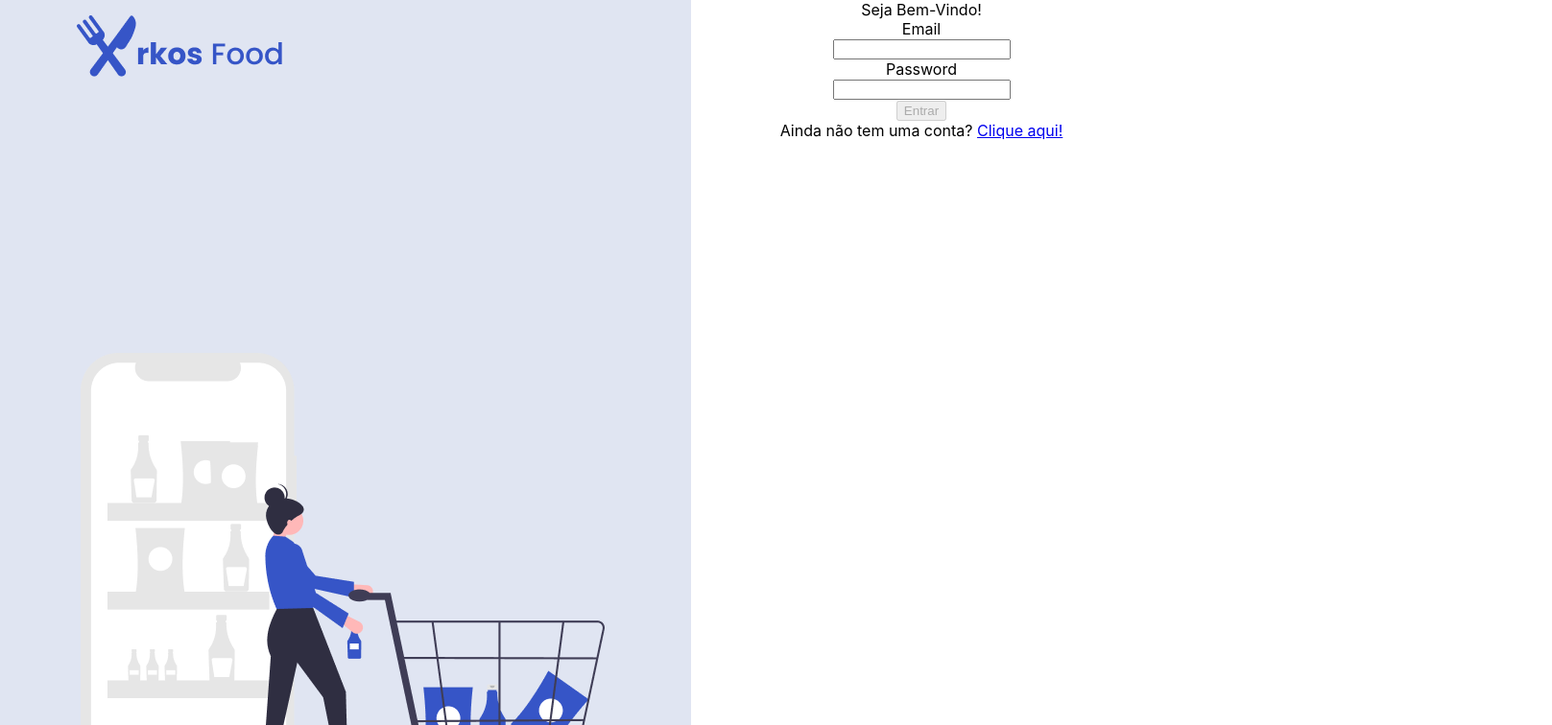
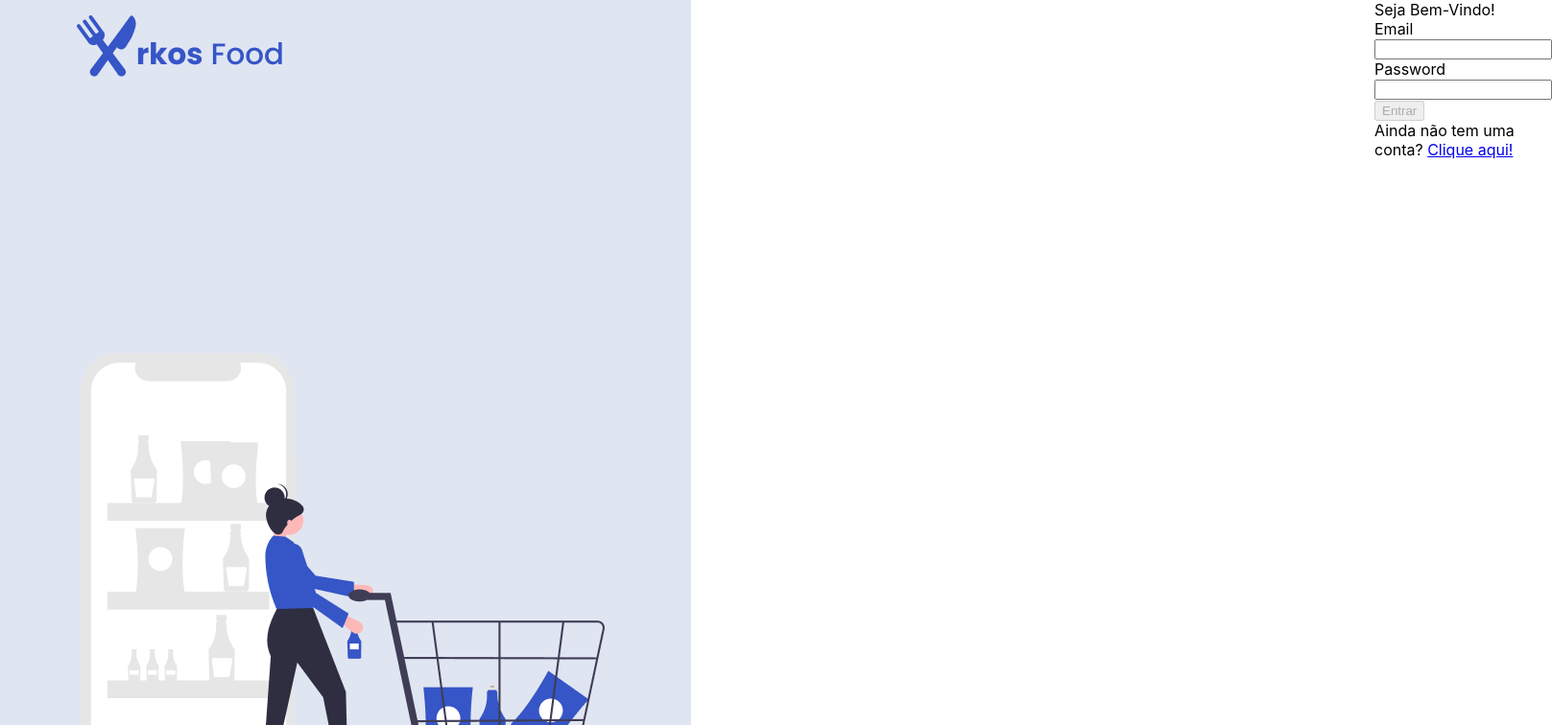
Before and after one commit to SamuelPPlab/Arkos-Food, a React (Create React App) app: page / in a window 1280 px wide. Shown: the top 756 px of the page at 96% size, 1617 px wide, since content can reach past the window. Built offline with nearby package versions, Linux system fonts and the light colour scheme.

Commit message:
Editando posição da caixa do form.

```diff
--- a/src/pages/Login.jsx
+++ b/src/pages/Login.jsx
@@ -56,15 +56,14 @@ const Login = () => {
   const noAccount = <div>
     Ainda não tem uma conta? <Link to="/signup">Clique aqui!</Link>
   </div>;
-
   return (
-    <div style={{ display: 'flex', maxHeight: '100%' }}>
-      <div style={{ width: '50%' }}>
+    <div style={{display: 'flex'}}>
+      <div>
         {backgroundRectangleIMG}
         {fullArkosLogo}
         {shoppingCartIMG}
       </div>
-      <div style={{ width: '50%', textAlign: 'center' }}>
+      <div style={{ width: '558px', height: '642px', top: '191px', marginLeft: '802px', borderRadius: '20px', border: 'black' }}>
         Seja Bem-Vindo!
         <Input {...nameInputProps} />
         <Input {...passwordInputProps} />
```
Lines whose indentation alone changed are shown as unchanged.
